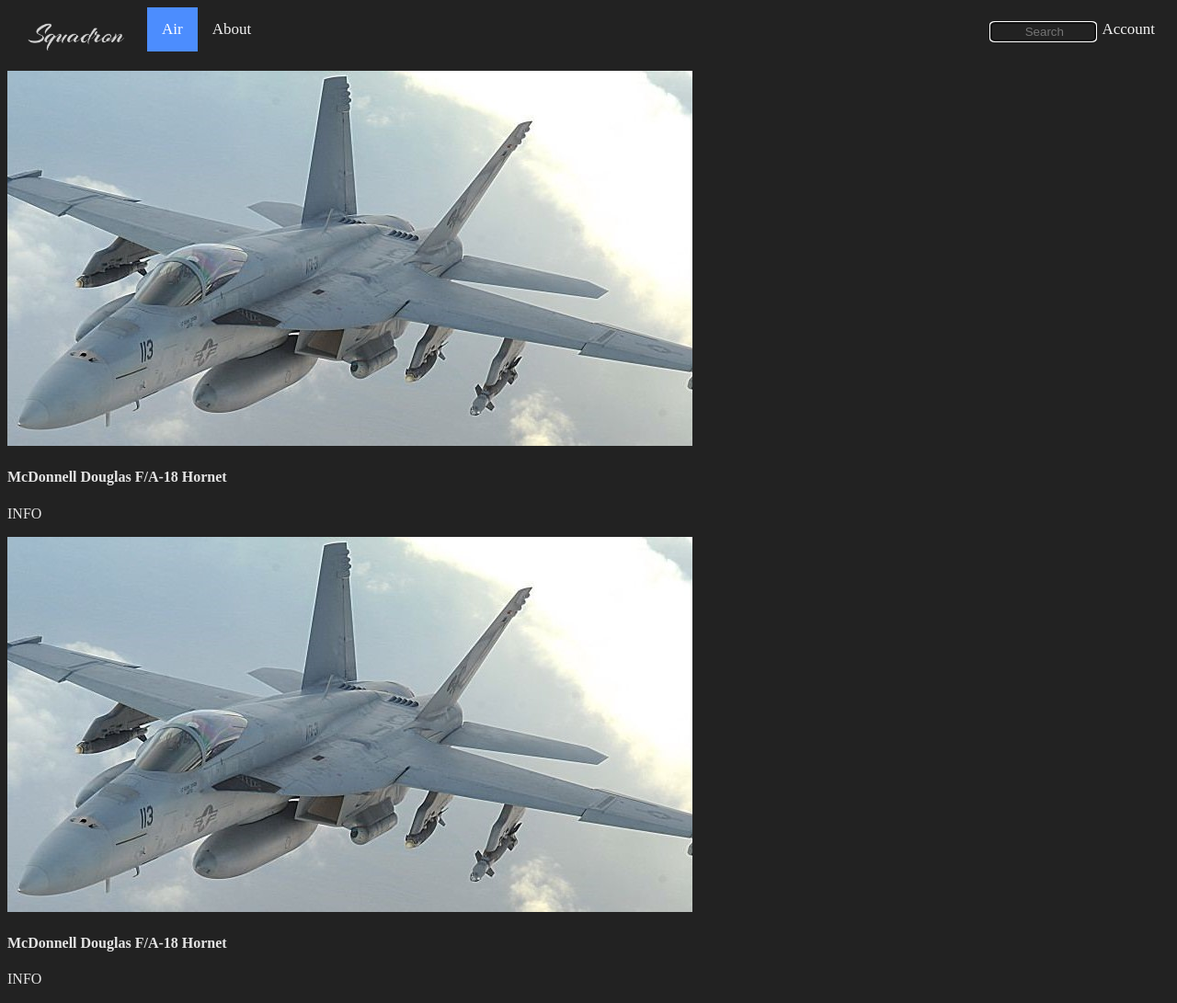
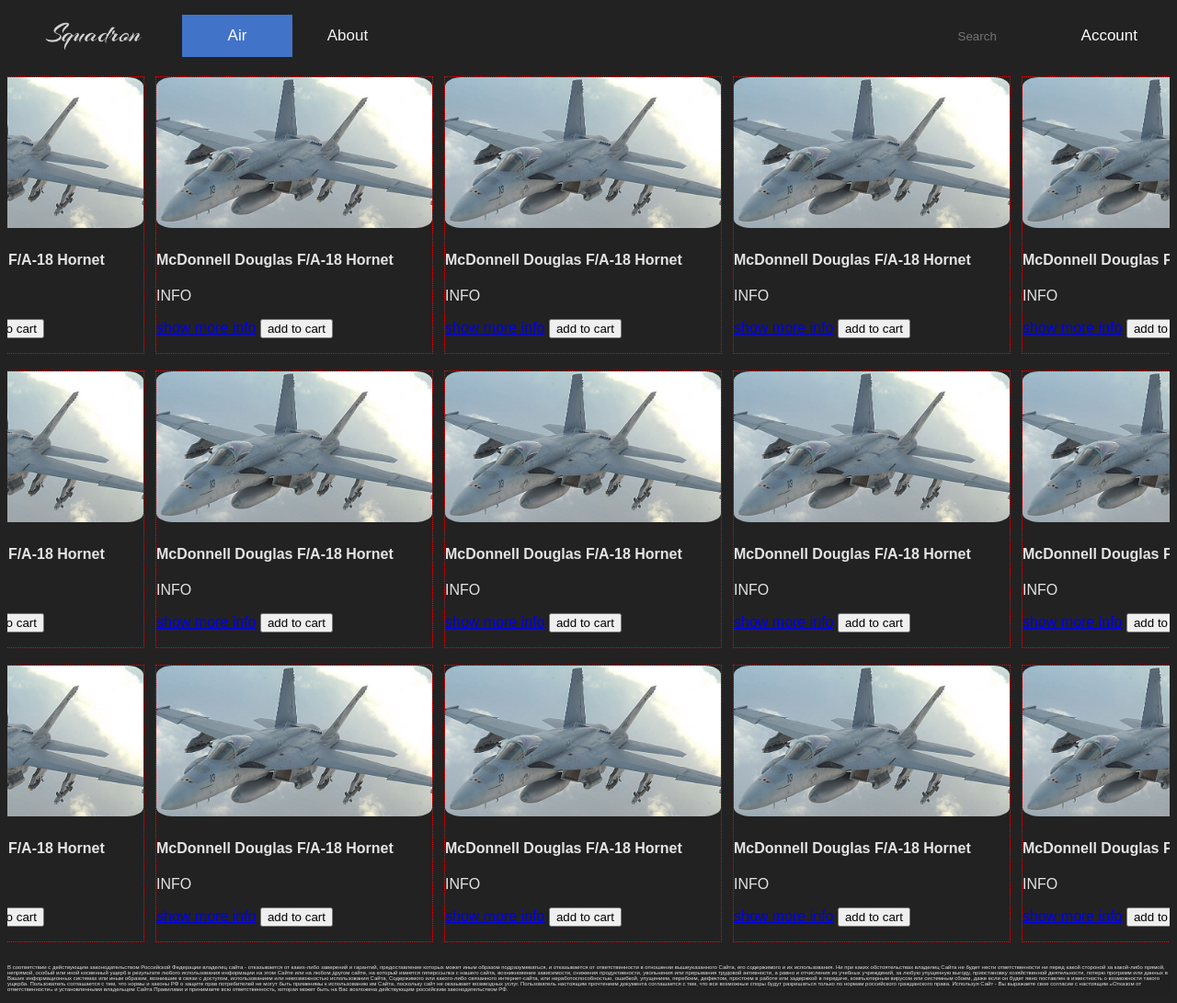
Before and after one commit to SushiHaze/WebLearning, a PHP site: page / in a window 1280 px wide. Shown: the whole page at 92% size. Before the commit the page ends 1070 px from the top, so only its background shows below. Run offline with PHP 8.4, Linux system fonts and the light colour scheme.

Commit message:
change the project

```diff
--- a/index.html
+++ b/index.html
@@ -7,55 +7,358 @@
     <title>Squadron</title>
     <link rel="stylesheet" href="ui.css" />
     <script src="./script.js"></script>
-    <link rel="apple-touch-icon" sizes="180x180" href="/apple-touch-icon.png" />
-    <link rel="icon" type="image/png" sizes="32x32" href="/favicon-32x32.png" />
-    <link rel="icon" type="image/png" sizes="16x16" href="/favicon-16x16.png" />
+    <link
+      rel="apple-touch-icon"
+      sizes="180x180"
+      href="logo/apple-touch-icon.png"
+    />
+    <link
+      rel="icon"
+      type="image/png"
+      sizes="32x32"
+      href="logo/favicon-32x32.png"
+    />
+    <link
+      rel="icon"
+      type="image/png"
+      sizes="16x16"
+      href="logo/favicon-16x16.png"
+    />
     <link rel="manifest" href="/site.webmanifest" />
   </head>
   <body>
+    <div class="page">
+      <div class="topnav">
         <div class="topnavLeft">
           <a class="topnav-brand" href="/">
-        <img src="Squadron.png" alt="logo" width="120" />
+            <img src="sources/Squadron.png" alt="logo" width="120" />
           </a>
-      <a class="active" href="#aircrafts">Air</a>
-      <a href="#about">About</a>
-
+          <a class="active" href="index.html">Air</a>
+          <a href="about.html">About</a>
+        </div>
         <div class="topnavRight">
-        <a href="#account">Account</a>
+          <div class="search">
             <form>
               <label for="search"></label>
               <input
                 type="text"
                 id="search"
                 name="search"
-            placeholder="         Search"
+                placeholder="Search"
                 autofocus
               />
             </form>
           </div>
+          <div class="account">
+            <button
+              class="firstaccbtn"
+              onclick="document.getElementById('id01').style.display='block'"
+              style="width: auto"
+            >
+              Account
+            </button>
+
+            <div id="id01" class="modal">
+              <form class="modal-content animate" action="/action_page.php">
+                <div class="imgcontainer">
+                  <span
+                    onclick="document.getElementById('id01').style.display='none'"
+                    class="close"
+                    title="Close Modal"
+                    >×</span
+                  >
+                  <img src="img_avatar2.png" alt="Avatar" class="avatar" />
                 </div>
-    <div class="container my-5">
-      <div class="row row-cols-1 row-cols-md-2 row-cols-lg-3">
-        <div class="col">
-          <div class="card">
-            <img src="cards/f18.jpg" class="card-img-top" alt="HornetPicture"
-            style="width:100%>
-            <div class="cardBody">
-              <h4><b>McDonnell Douglas F/A-18 Hornet</b></h4>
-              <p>INFO</p>
+
+                <div class="container">
+                  <label for="uname"><b>Username</b></label>
+                  <input
+                    type="text"
+                    placeholder="Enter Username"
+                    name="uname"
+                    required
+                  />
+
+                  <label for="psw"><b>Password</b></label>
+                  <input
+                    type="password"
+                    placeholder="Enter Password"
+                    name="psw"
+                    required
+                  />
+
+                  <button type="submit">Login</button>
+                  <label>
+                    <input type="checkbox" checked="checked" name="remember" />
+                    Remember me
+                  </label>
                 </div>
+
+                <div class="container" style="background-color: #f1f1f1">
+                  <button
+                    type="button"
+                    onclick="document.getElementById('id01').style.display='none'"
+                    class="cancelbtn"
+                  >
+                    Cancel
+                  </button>
+                  <span class="psw">Forgot <a href="#">password?</a></span>
                 </div>
-        </div>
-        <div class="col">
-          <div class="card">
-            <img src="cards/f18.jpg" alt="HornetPicture" />
-            <div class="cardBody">
-              <h4><b>McDonnell Douglas F/A-18 Hornet</b></h4>
-              <p>INFO</p>
+              </form>
             </div>
           </div>
         </div>
       </div>
+      <div class="cards-wrapper">
+        <div class="row">
+          <div class="card">
+            <img
+              src="/cards/f18.jpg"
+              class="card-img-top"
+              alt="HornetPicture"
+              width="300px"
+            />
+            <div class="cardBody">
+              <h4><b>McDonnell Douglas F/A-18 Hornet</b></h4>
+              <p>INFO</p>
+              <a href="aircrafts/f18.html">show more info</a>
+              <button>add to cart</button>
+            </div>
+          </div>
+          <div class="card">
+            <img
+              src="/cards/f18.jpg"
+              class="card-img-top"
+              alt="HornetPicture"
+              width="300px"
+            />
+            <div class="cardBody">
+              <h4><b>McDonnell Douglas F/A-18 Hornet</b></h4>
+              <p>INFO</p>
+              <a href="aircrafts/f18.html">show more info</a>
+              <button>add to cart</button>
+            </div>
+          </div>
+          <div class="card">
+            <img
+              src="/cards/f18.jpg"
+              class="card-img-top"
+              alt="HornetPicture"
+              width="300px"
+            />
+            <div class="cardBody">
+              <h4><b>McDonnell Douglas F/A-18 Hornet</b></h4>
+              <p>INFO</p>
+              <a href="aircrafts/f18.html">show more info</a>
+              <button>add to cart</button>
+            </div>
+          </div>
+          <div class="card">
+            <img
+              src="/cards/f18.jpg"
+              class="card-img-top"
+              alt="HornetPicture"
+              width="300px"
+            />
+            <div class="cardBody">
+              <h4><b>McDonnell Douglas F/A-18 Hornet</b></h4>
+              <p>INFO</p>
+              <a href="aircrafts/f18.html">show more info</a>
+              <button>add to cart</button>
+            </div>
+          </div>
+          <div class="card">
+            <img
+              src="/cards/f18.jpg"
+              class="card-img-top"
+              alt="HornetPicture"
+              width="300px"
+            />
+            <div class="cardBody">
+              <h4><b>McDonnell Douglas F/A-18 Hornet</b></h4>
+              <p>INFO</p>
+              <a href="aircrafts/f18.html">show more info</a>
+              <button>add to cart</button>
+            </div>
+          </div>
+        </div>
+        <div class="row2">
+          <div class="card">
+            <img
+              src="/cards/f18.jpg"
+              class="card-img-top"
+              alt="HornetPicture"
+              width="300px"
+            />
+            <div class="cardBody">
+              <h4><b>McDonnell Douglas F/A-18 Hornet</b></h4>
+              <p>INFO</p>
+              <a href="aircrafts/f18.html">show more info</a>
+              <button>add to cart</button>
+            </div>
+          </div>
+          <div class="card">
+            <img
+              src="/cards/f18.jpg"
+              class="card-img-top"
+              alt="HornetPicture"
+              width="300px"
+            />
+            <div class="cardBody">
+              <h4><b>McDonnell Douglas F/A-18 Hornet</b></h4>
+              <p>INFO</p>
+              <a href="aircrafts/f18.html">show more info</a>
+              <button>add to cart</button>
+            </div>
+          </div>
+          <div class="card">
+            <img
+              src="/cards/f18.jpg"
+              class="card-img-top"
+              alt="HornetPicture"
+              width="300px"
+            />
+            <div class="cardBody">
+              <h4><b>McDonnell Douglas F/A-18 Hornet</b></h4>
+              <p>INFO</p>
+              <a href="aircrafts/f18.html">show more info</a>
+              <button>add to cart</button>
+            </div>
+          </div>
+          <div class="card">
+            <img
+              src="/cards/f18.jpg"
+              class="card-img-top"
+              alt="HornetPicture"
+              width="300px"
+            />
+            <div class="cardBody">
+              <h4><b>McDonnell Douglas F/A-18 Hornet</b></h4>
+              <p>INFO</p>
+              <a href="aircrafts/f18.html">show more info</a>
+              <button>add to cart</button>
+            </div>
+          </div>
+          <div class="card">
+            <img
+              src="/cards/f18.jpg"
+              class="card-img-top"
+              alt="HornetPicture"
+              width="300px"
+            />
+            <div class="cardBody">
+              <h4><b>McDonnell Douglas F/A-18 Hornet</b></h4>
+              <p>INFO</p>
+              <a href="aircrafts/f18.html">show more info</a>
+              <button>add to cart</button>
+            </div>
+          </div>
+        </div>
+        <div class="row">
+          <div class="card">
+            <img
+              src="/cards/f18.jpg"
+              class="card-img-top"
+              alt="HornetPicture"
+              width="300px"
+            />
+            <div class="cardBody">
+              <h4><b>McDonnell Douglas F/A-18 Hornet</b></h4>
+              <p>INFO</p>
+              <a href="aircrafts/f18.html">show more info</a>
+              <button>add to cart</button>
+            </div>
+          </div>
+          <div class="card">
+            <img
+              src="/cards/f18.jpg"
+              class="card-img-top"
+              alt="HornetPicture"
+              width="300px"
+            />
+            <div class="cardBody">
+              <h4><b>McDonnell Douglas F/A-18 Hornet</b></h4>
+              <p>INFO</p>
+              <a href="aircrafts/f18.html">show more info</a>
+              <button>add to cart</button>
+            </div>
+          </div>
+          <div class="card">
+            <img
+              src="/cards/f18.jpg"
+              class="card-img-top"
+              alt="HornetPicture"
+              width="300px"
+            />
+            <div class="cardBody">
+              <h4><b>McDonnell Douglas F/A-18 Hornet</b></h4>
+              <p>INFO</p>
+              <a href="aircrafts/f18.html">show more info</a>
+              <button>add to cart</button>
+            </div>
+          </div>
+          <div class="card">
+            <img
+              src="/cards/f18.jpg"
+              class="card-img-top"
+              alt="HornetPicture"
+              width="300px"
+            />
+            <div class="cardBody">
+              <h4><b>McDonnell Douglas F/A-18 Hornet</b></h4>
+              <p>INFO</p>
+              <a href="aircrafts/f18.html">show more info</a>
+              <button>add to cart</button>
+            </div>
+          </div>
+          <div class="card">
+            <img
+              src="/cards/f18.jpg"
+              class="card-img-top"
+              alt="HornetPicture"
+              width="300px"
+            />
+            <div class="cardBody">
+              <h4><b>McDonnell Douglas F/A-18 Hornet</b></h4>
+              <p>INFO</p>
+              <a href="aircrafts/f18.html">show more info</a>
+              <button>add to cart</button>
+            </div>
+          </div>
+        </div>
+      </div>
+      <footer class="footer">
+        <p>
+          В соответствии с действующим законодательством Российской Федерации
+          владелец сайта - отказывается от каких-либо заверений и гарантий,
+          предоставление которых может иным образом подразумеваться, и
+          отказывается от ответственности в отношении вышеуказанного Сайта, его
+          содержимого и их использования. Ни при каких обстоятельствах владелец
+          Сайта не будет нести ответственности ни перед какой стороной за
+          какой-либо прямой, непрямой, особый или иной косвенный ущерб в
+          результате любого использования информации на этом Сайте или на любом
+          другом сайте, на который имеется гиперссылка с нашего сайта,
+          возникновение зависимости, снижения продуктивности, увольнения или
+          прерывания трудовой активности, а равно и отчисления из учебных
+          учреждений, за любую упущенную выгоду, приостановку хозяйственной
+          деятельности, потерю программ или данных в Ваших информационных
+          системах или иным образом, возникшие в связи с доступом,
+          использованием или невозможностью использования Сайта, Содержимого или
+          какого-либо связанного интернет-сайта, или неработоспособностью,
+          ошибкой, упущением, перебоем, дефектом, простоем в работе или
+          задержкой в передаче, компьютерным вирусом или системным сбоем, даже
+          если он будет явно поставлен в известность о возможности такого
+          ущерба. Пользователь соглашается с тем, что нормы и законы РФ о защите
+          прав потребителей не могут быть применимы к использованию им Сайта,
+          поскольку сайт не оказывает возмездных услуг. Пользователь настоящим
+          прочтением документа соглашается с тем, что все возможные споры будут
+          разрешаться только по нормам российского гражданского права. Используя
+          Сайт - Вы выражаете свое согласие с настоящим «Отказом от
+          ответственности» и установленными владельцем Сайта Правилами и
+          принимаете всю ответственность, которая может быть на Вас возложена
+          действующим российским законодательством РФ.
+        </p>
+      </footer>
     </div>
   </body>
 </html>
--- a/script.js
+++ b/script.js
@@ -0,0 +1,6 @@
+var modal = document.getElementById("id01");
+window.onclick = function (event) {
+  if (event.target == modal) {
+    modal.style.display = "none";
+  }
+};
--- a/ui.css
+++ b/ui.css
@@ -3,59 +3,244 @@
   background-color: #222222;
   text-decoration-color: #f4f4f4;
 }
-.topnavLeft {
+.page {
+  overflow: hidden;
+  display: flex;
+  flex-direction: column;
+  min-height: 100vh;
+}
+.topnav {
   background-color: #222222;
   overflow: hidden;
   position: relative;
+  align-items: center;
+  height: 55px;
 }
-.topnavLeft-brand {
+.topnavLeft {
   float: left;
+  display: flex;
+  justify-content: center;
+  align-items: center;
 }
-.topnavLeft a {
+.topnavRight {
+  float: right;
+  display: flex;
+  justify-content: center;
+  align-items: center;
+}
+.topnav-brand {
+  margin-right: 70px;
+  margin-bottom: 15px;
+}
+.topnav a {
+  width: 50px;
+  height: 20px;
   float: left;
   color: #f2f2f2;
-  text-align: center;
-  padding: 14px 16px;
+  padding: 13px 35px;
   text-decoration: none;
   font-size: 17px;
+  text-align: center;
 }
 
-.topnavLeft a:hover {
+.topnav a:hover {
   color: rgb(161, 161, 161);
 }
-.topnavLeft a.active {
-  background-color: #4c8dfe;
+.topnav a.active {
+  background-color: #4c8dfec2;
   color: white;
 }
-.topnavRight {
+.search input {
+  width: 8vh;
+  padding: 13px 35px;
+  float: left;
+  border: #222222;
   background-color: #222222;
-  overflow: hidden;
+  color: #e4e4e4;
+  position: relative;
+  margin: 0px;
+  outline: none;
+}
+
+.row {
+  height: 300px;
+  position: relative;
+  display: flex;
+  justify-content: center;
+  margin: 20px;
+}
+.row2 {
+  height: 300px;
+  position: relative;
+  display: flex;
+  justify-content: center;
+}
+.card {
+  width: 300px;
+  height: 300px;
+  background-size: cover;
+  background-position-x: center;
+  float: left;
+  margin-right: 12px;
+  border: 1px dotted red;
+}
+.card img {
+  border-radius: 6%;
+}
+.footer {
+  padding: 0px 0px 30px 0px;
+  background-color: #1a1a1a0c;
+  height: 10px;
+  font-size: 6px;
+  display: flex;
+  justify-content: center;
+}
+.footer {
+  margin-top: auto;
+}
+.aboutMe {
+  width: 50%; /* Ширина блока */
+  margin: auto;
+}
+.aboutMe img {
+  border-radius: 50%;
+}
+/* AUTH */
+body {
+  font-family: Arial, Helvetica, sans-serif;
+}
+
+/* Full-width input fields */
+.account input[type="text"],
+.account input[type="password"] {
+  width: 100%;
+  padding: 12px 20px;
+  margin: 8px 0;
+  display: inline-block;
+  box-sizing: border-box;
+}
+
+/* Set a style for all buttons */
+.button.firstaccbtn {
+  width: 50px;
+  height: 20px;
+  font-size: 17px;
+  text-align: center;
+  padding: 15px 70px;
+}
+.account button {
+  font-size: 17px;
+  background-color: #222222;
+  color: white;
+  padding: 13px 35px;
+  margin: 8px 0;
+  border: none;
+  cursor: pointer;
+  width: 100%;
+}
+
+button:hover {
+  color: rgb(161, 161, 161);
+}
+
+/* Extra styles for the cancel button */
+.cancelbtn {
+  width: auto;
+  padding: 10px 18px;
+  background-color: #f44336;
+}
+
+/* Center the image and position the close button */
+.imgcontainer {
+  text-align: center;
+  margin: 24px 0 12px 0;
   position: relative;
 }
-.topnavRight a {
-  color: #f2f2f2;
-  text-align: center;
-  padding: 14px 16px;
-  text-decoration: none;
-  font-size: 17px;
+
+img.avatar {
+  width: 40%;
+  border-radius: 50%;
+}
+
+.container {
+  padding: 16px;
+}
+
+span.psw {
   float: right;
+  padding-top: 16px;
 }
-.topnavRight a:hover {
-  color: rgb(161, 161, 161);
+
+/* The Modal (background) */
+.modal {
+  display: none; /* Hidden by default */
+  position: fixed; /* Stay in place */
+  z-index: 1; /* Sit on top */
+  left: 0;
+  top: 0;
+  width: 100%; /* Full width */
+  height: 100%; /* Full height */
+  overflow: auto; /* Enable scroll if needed */
+  background-color: rgb(0, 0, 0); /* Fallback color */
+  background-color: rgba(0, 0, 0, 0.4); /* Black w/ opacity */
+  padding-top: 60px;
 }
-.topnavRight form {
+
+/* Modal Content/Box */
+.modal-content {
+  background-color: #222222;
+  margin: 5% auto 15% auto; /* 5% from the top, 15% from the bottom and centered */
+  border: 1px solid #888;
+  width: 80%; /* Could be more or less, depending on screen size */
+}
+
+/* The Close Button (x) */
+.close {
   position: absolute;
-  right: 5em;
-  top: 1em;
+  right: 25px;
+  top: 0;
+  color: #000;
+  font-size: 35px;
+  font-weight: bold;
 }
-#search {
-  color: #f4f4f4;
-  background-color: #222222;
-  border-color: #222222;
-  border-radius: 4%;
-  border-style: solid;
-  width: 8em;
+
+.close:hover,
+.close:focus {
+  color: red;
+  cursor: pointer;
 }
-.card {
-  max-width: 20%;
+
+/* Add Zoom Animation */
+.animate {
+  -webkit-animation: animatezoom 0.6s;
+  animation: animatezoom 0.6s;
 }
+
+@-webkit-keyframes animatezoom {
+  from {
+    -webkit-transform: scale(0);
+  }
+  to {
+    -webkit-transform: scale(1);
+  }
+}
+
+@keyframes animatezoom {
+  from {
+    transform: scale(0);
+  }
+  to {
+    transform: scale(1);
+  }
+}
+
+/* Change styles for span and cancel button on extra small screens */
+@media screen and (max-width: 300px) {
+  span.psw {
+    display: block;
+    float: none;
+  }
+  .cancelbtn {
+    width: 100%;
+  }
+}
```
Also changed, not shown: about.html (added, +136 -0 lines), README.md (deleted), sources/Squadron.png (renamed from Squadron.png), sources/THATSMEEE.jpg (added). Lines whose indentation alone changed are shown as unchanged.
